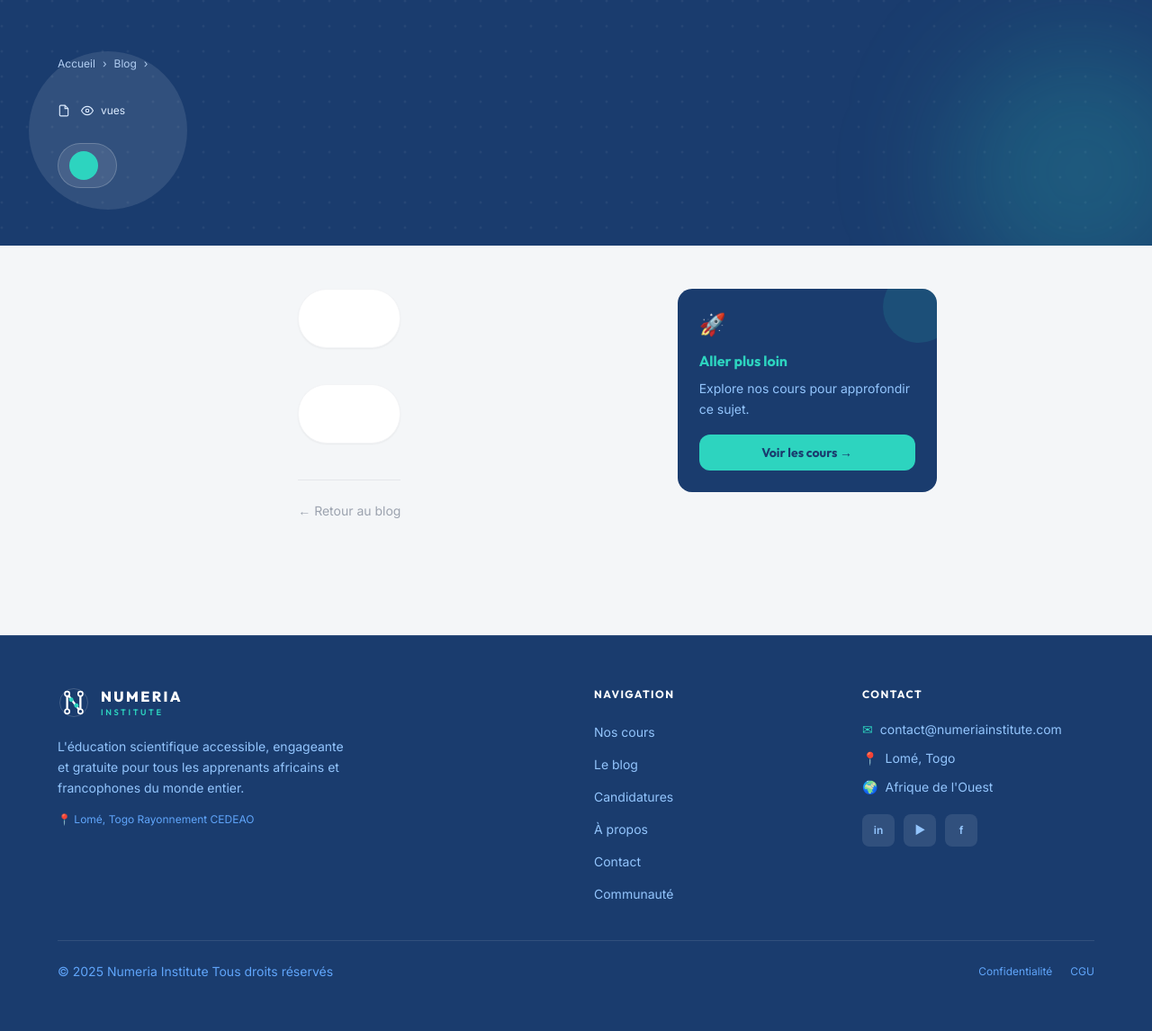
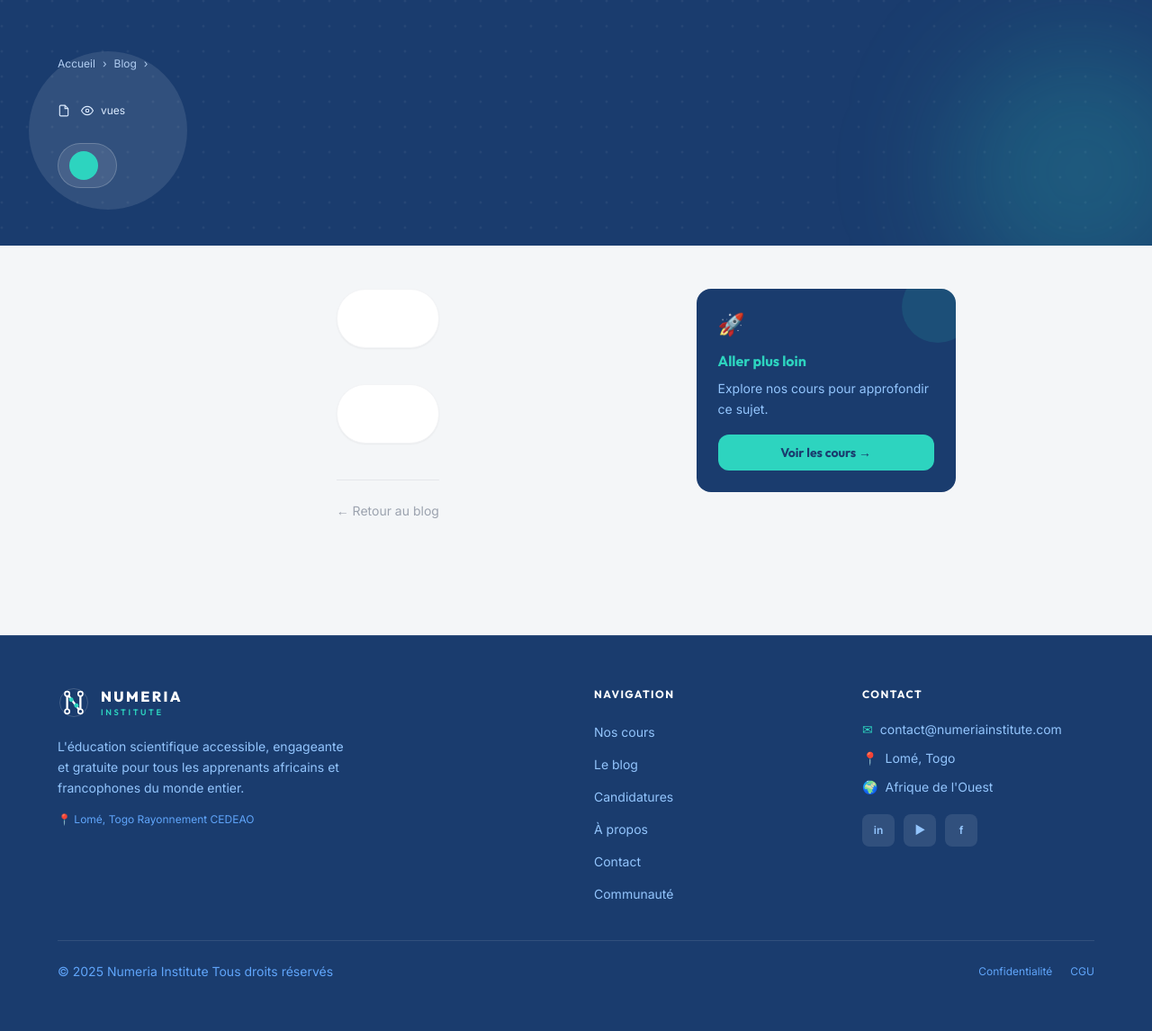
Before and after one commit to mawuliro/numeria-institute, a Django app: template blog/templates/blog/detail.html in a window 1280 px wide. Shown: the part 81-1227 px from the top of the page at 90% size. Run offline with Django 5.2, Linux system fonts and the light colour scheme; the template is opened without the code that fills it, so the values that code supplies are empty; some libraries are stand-ins or nearby versions.

Commit message:
style: Improve blog detail article layout and enlarge code block font for readability

```diff
--- a/blog/templates/blog/detail.html
+++ b/blog/templates/blog/detail.html
@@ -62,11 +62,11 @@
 </section>
 
 <section class="w-full py-12 bg-numeria-blanc dark:bg-gray-900">
-    <div class="w-full px-4 sm:px-8 lg:px-16">
-        <div class="grid gap-10 lg:grid-cols-[minmax(0,1.4fr)_minmax(320px,1fr)]">
+    <div class="w-full px-4 sm:px-8 lg:px-16 mx-auto max-w-6xl">
+        <div class="grid gap-10 lg:grid-cols-[minmax(0,1.6fr)_minmax(300px,1fr)]">
 
             <!-- ARTICLE -->
-            <article class="flex-1 min-w-0 max-w-4xl mx-auto">
+            <article class="flex-1 min-w-0 mx-auto">
 
                 {% if article.image_couverture %}
                 <div class="mb-10 rounded-[2rem] overflow-hidden shadow-2xl border border-gray-100 dark:border-gray-800 mx-auto max-w-3xl">
@@ -101,14 +101,14 @@
                         color: #6B7280; font-style: italic; margin: 1.5rem 0;
                     }
                     .contenu-article pre {
-                        overflow-x: auto; background: #F3F4F6; padding: 1.25rem; border-radius: 1rem; border: 1px solid #E5E7EB; color: #1F2937; font-size: 0.96rem; line-height: 1.8;
+                        overflow-x: auto; background: #F3F4F6; padding: 1.35rem; border-radius: 1rem; border: 1px solid #E5E7EB; color: #1F2937; font-size: 1rem; line-height: 1.9; font-family: ui-monospace, SFMono-Regular, Menlo, Monaco, Consolas, 'Liberation Mono', 'Courier New', monospace;
                     }
-                    .contenu-article code:not(.hljs) { background: #F3F4F6; color: #1A3C6E; padding: 0.3rem 0.45rem; border-radius: 0.35rem; font-weight: 500; font-size: 0.95rem; }
+                    .contenu-article code:not(.hljs) { background: #F3F4F6; color: #1A3C6E; padding: 0.35rem 0.55rem; border-radius: 0.35rem; font-weight: 600; font-size: 0.98rem; font-family: ui-monospace, SFMono-Regular, Menlo, Monaco, Consolas, 'Liberation Mono', 'Courier New', monospace; }
                     .dark .contenu-article { color: #E5E7EB; }
                     .dark .contenu-article h1, .dark .contenu-article h2, .dark .contenu-article h3 { color: #2DD4BF; }
                     .dark .contenu-article a { color: #2DD4BF; }
-                    .dark .contenu-article pre { background: #1F2937; border: 1px solid #374151; color: #E5E7EB; font-size: 0.96rem; line-height: 1.8; }
-                    .dark .contenu-article code:not(.hljs) { background: #374151; color: #FCD34D; padding: 0.3rem 0.45rem; border-radius: 0.25rem; font-weight: 500; font-size: 0.95rem; }
+                    .dark .contenu-article pre { background: #111827; border: 1px solid #374151; color: #E5E7EB; font-size: 1rem; line-height: 1.9; font-family: ui-monospace, SFMono-Regular, Menlo, Monaco, Consolas, 'Liberation Mono', 'Courier New', monospace; }
+                    .dark .contenu-article code:not(.hljs) { background: #374151; color: #FCD34D; padding: 0.35rem 0.55rem; border-radius: 0.25rem; font-weight: 600; font-size: 0.98rem; font-family: ui-monospace, SFMono-Regular, Menlo, Monaco, Consolas, 'Liberation Mono', 'Courier New', monospace; }
                 </style>
                 <div class="contenu-article text-gray-700 dark:text-gray-200 bg-white dark:bg-gray-900 border border-gray-100 dark:border-gray-800 rounded-[2rem] p-8 shadow-sm mx-auto max-w-3xl">
                     {{ article.contenu|safe }}
```
